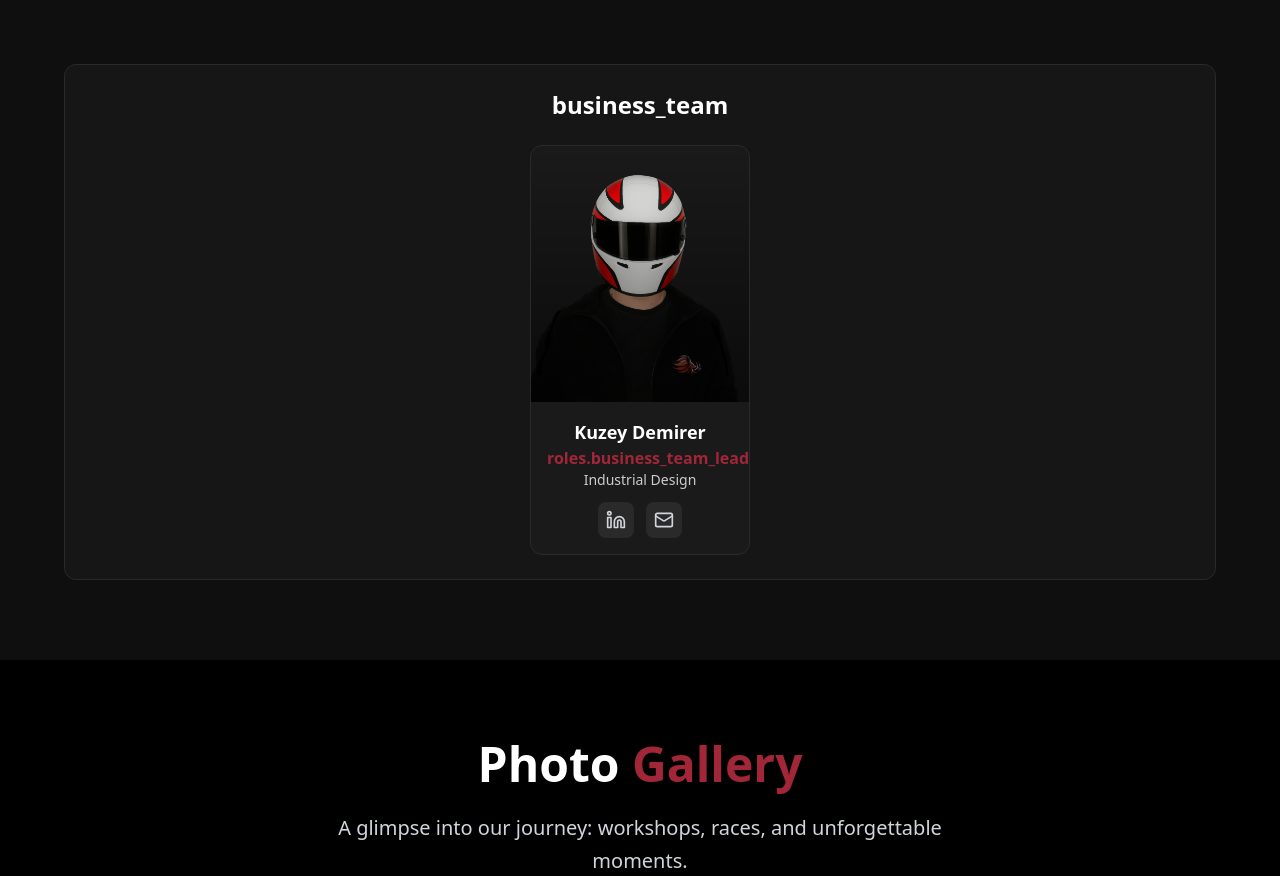
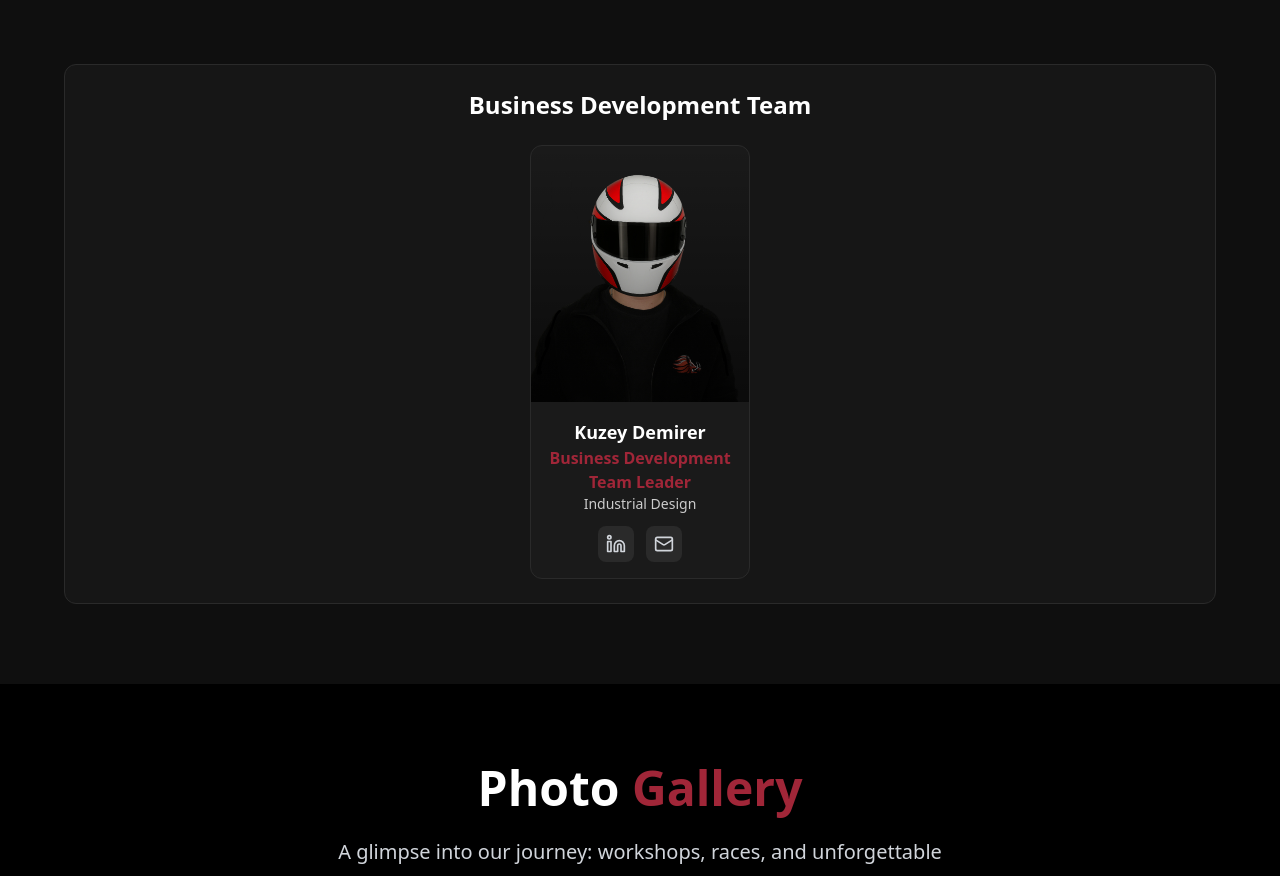
Before and after one commit to SerkanEvin/iztechweb2, a React (Vite) app: page / in a window 1280 px wide. Shown: the part 8494-9370 px from the top of the page. Built offline with nearby package versions, Linux system fonts and the light colour scheme.

Commit message:
Update Team.tsx

```diff
--- a/src/components/Team.tsx
+++ b/src/components/Team.tsx
@@ -345,8 +345,8 @@ const Team = () => {
     },
     {
       name: "Kuzey Demirer",
-      roleKey: "business_team_leader",
-      role: t('roles.business_team_leader'),
+      roleKey: "business_development_team_leader",
+      role: t('roles.business_development_team_leader'),
       department: t('departments.industrial_design'),
       image: "/KUZEY.webp",
       social: {
```
